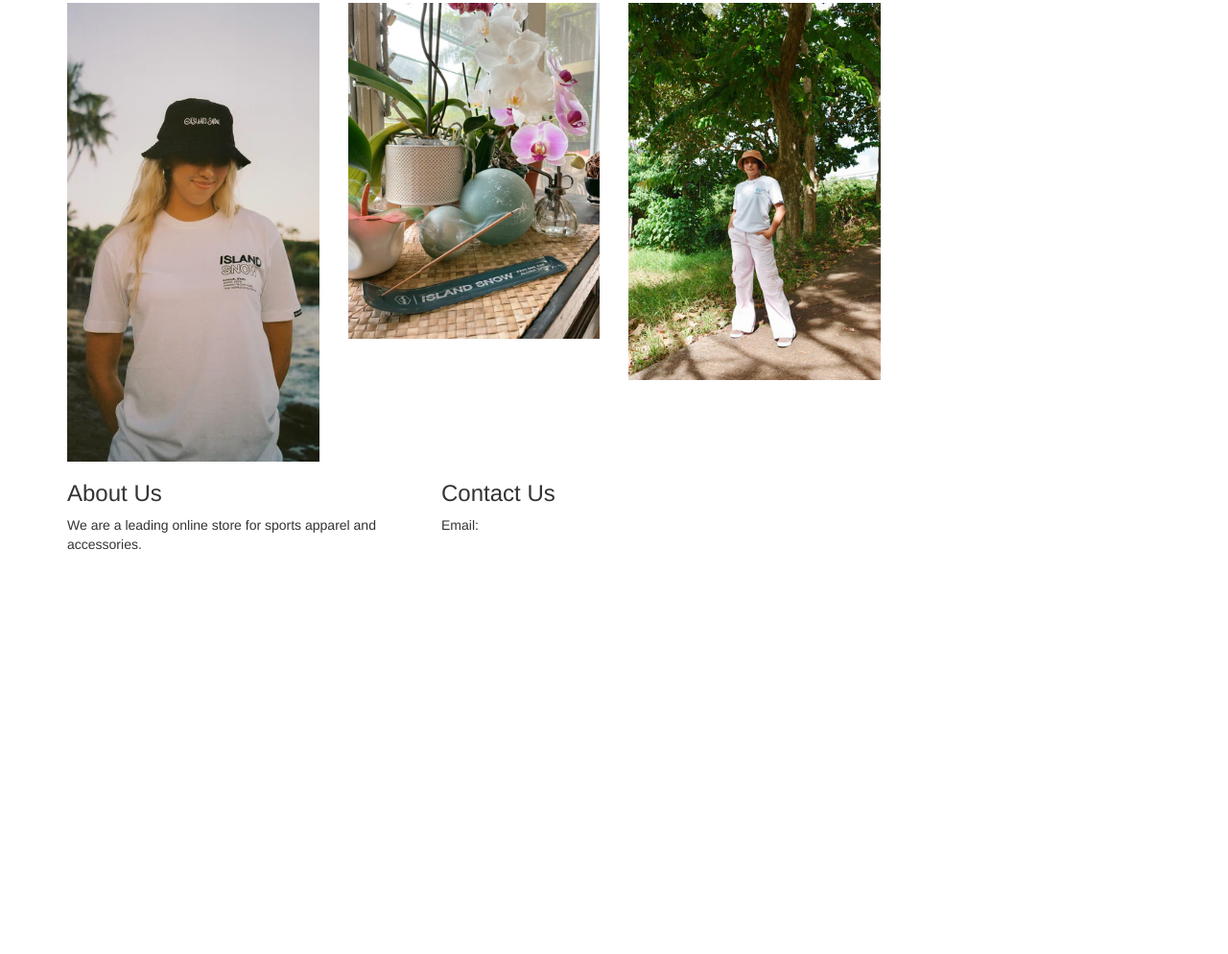
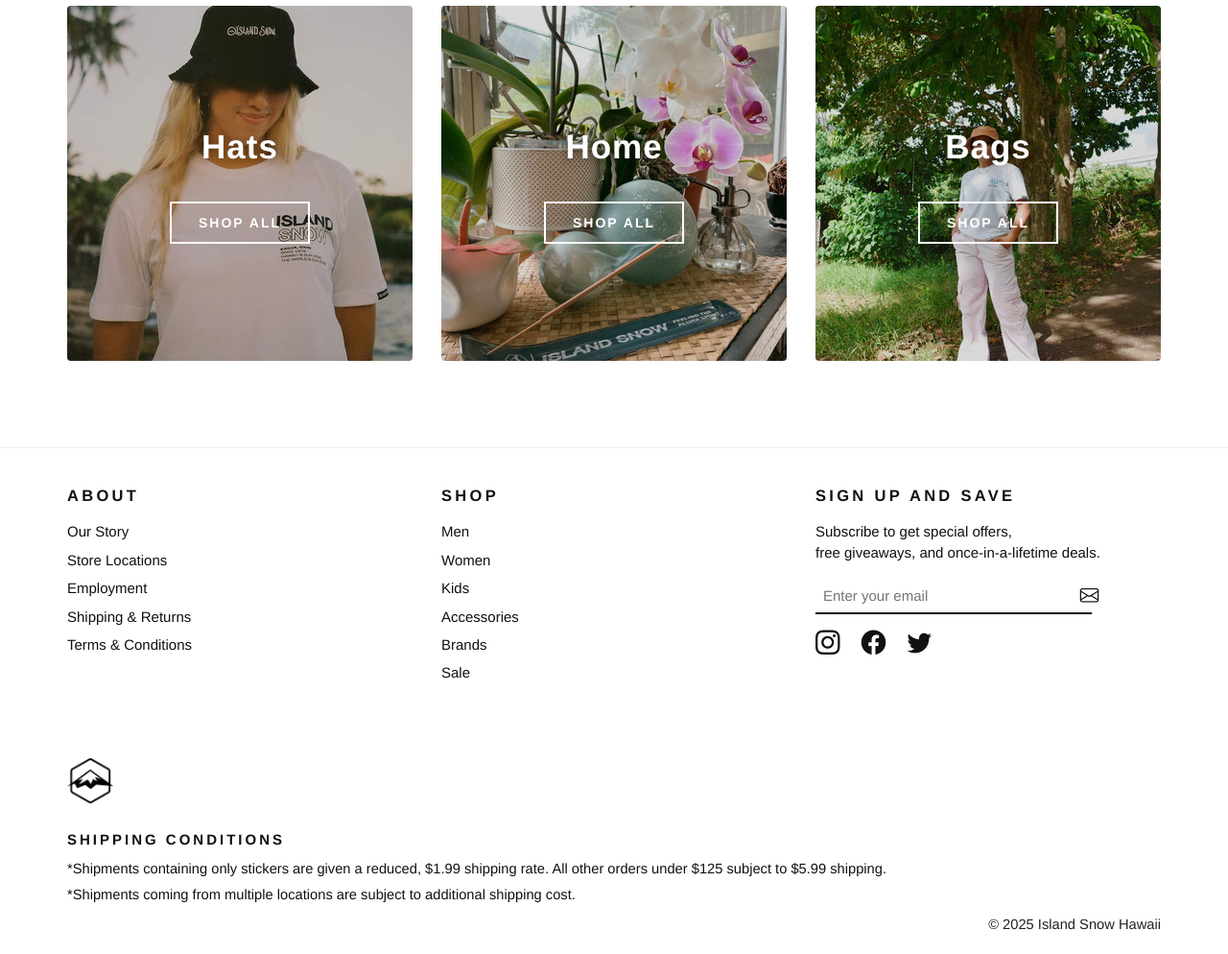
Before and after one commit to jaydenh0925/island-now, a plain HTML site: page index.html in a window 1280 px wide. Shown: the part 1360-2354 px from the top of the page at 96% size. Before the commit the page ends 1947 px from the top, so only its background shows below. Drawn offline with nearby package versions, Linux system fonts and the light colour scheme.

Commit message:
added complete homepage

```diff
--- a/index.html
+++ b/index.html
@@ -1,59 +1,64 @@
 <!DOCTYPE html>
-<!--[if lt IE 7]>      <html class="no-js lt-ie9 lt-ie8 lt-ie7"> <![endif]-->
-<!--[if IE 7]>         <html class="no-js lt-ie9 lt-ie8"> <![endif]-->
-<!--[if IE 8]>         <html class="no-js lt-ie9"> <![endif]-->
-<!--[if gt IE 8]>      <html class="no-js"> <!--<![endif]-->
 <html>
     <head>
         <meta charset="utf-8">
         <meta http-equiv="X-UA-Compatible" content="IE=edge">
-        <title></title>
+        <title>Island Snow Hawaii</title>
         <meta name="description" content="">
         <meta name="viewport" content="width=device-width, initial-scale=1">
         <link rel="stylesheet" href="style.css">
         <link rel="stylesheet" href="https://maxcdn.bootstrapcdn.com/bootstrap/3.3.7/css/bootstrap.min.css">
         <script src="https://ajax.googleapis.com/ajax/libs/jquery/3.2.1/jquery.min.js"></script>
         <link rel="stylesheet" href="https://cdn.jsdelivr.net/npm/bootstrap-icons@1.11.1/font/bootstrap-icons.css">
+        <script src="https://maxcdn.bootstrapcdn.com/bootstrap/3.3.7/js/bootstrap.min.js"></script>
     </head>
     <body>
-        <nav class="navbar navbar-light bg-light">
+        <nav class="navbar navbar-default navbar-fixed-top navbar-expand-lg navbar-light bg-light">
   <div class="container">
+    <div class="navbar-header">
       <a class="navbar-brand" href="#">
         <img src="/Image/ISH_-_Sport_Hex_800x_white_270x.avif" alt="" width="30" height="24">
       </a>
     </div>
-        <div class="container">
     <ul class="nav navbar-nav">
-                <li class="nav-item dropdown">
-                    <a class="nav-link active btn btn-secondary dropdown-toggle" href="#" id="dropdownMenu2" data-toggle="dropdown" aria-haspopup="true" aria-expanded="false">Men <span class="caret"></span></a>
-                    <ul class="dropdown-menu" aria-labelledby="dropdownMenu2">
+      <li class="dropdown">
+        <a href="#" class="dropdown-toggle" data-toggle="dropdown" id="dropdownMenuMen" aria-haspopup="true" aria-expanded="false">
+          Men <span class="caret"></span>
+        </a>
+        <ul class="dropdown-menu" aria-labelledby="dropdownMenuMen">
           <li><a href="#">T-Shirts</a></li>
           <li><a href="#">Shorts</a></li>
           <li><a href="#">Shoes</a></li>
           <li><a href="#">Accessories</a></li>
         </ul>
       </li>
-                <li class="nav-item dropdown">
-                    <a class="nav-link active btn btn-secondary dropdown-toggle" href="#" id="dropdownMenu2" data-toggle="dropdown" aria-haspopup="true" aria-expanded="false">Women <span class="caret"></span></a>
-                    <ul class="dropdown-menu" aria-labelledby="dropdownMenu2">
+      <li class="dropdown">
+        <a href="#" class="dropdown-toggle" data-toggle="dropdown" id="dropdownMenuWomen" aria-haspopup="true" aria-expanded="false">
+          Women <span class="caret"></span>
+        </a>
+        <ul class="dropdown-menu" aria-labelledby="dropdownMenuWomen">
           <li><a href="#">T-Shirts</a></li>
           <li><a href="#">Shorts</a></li>
           <li><a href="#">Shoes</a></li>
           <li><a href="#">Accessories</a></li>
         </ul>
       </li>
-                <li class="nav-item dropdown">
-                    <a class="nav-link active btn btn-secondary dropdown-toggle" href="#" id="dropdownMenu2" data-toggle="dropdown" aria-haspopup="true" aria-expanded="false">Kids <span class="caret"></span></a>
-                    <ul class="dropdown-menu" aria-labelledby="dropdownMenu2">
+      <li class="dropdown">
+        <a href="#" class="dropdown-toggle" data-toggle="dropdown" id="dropdownMenuKids" aria-haspopup="true" aria-expanded="false">
+          Kids <span class="caret"></span>
+        </a>
+        <ul class="dropdown-menu" aria-labelledby="dropdownMenuKids">
           <li><a href="#">T-Shirts</a></li>
           <li><a href="#">Shorts</a></li>
           <li><a href="#">Shoes</a></li>
           <li><a href="#">Accessories</a></li>
         </ul>
       </li>
-                <li class="nav-item dropdown">
-                    <a class="nav-link active btn btn-secondary dropdown-toggle" href="#" id="dropdownMenu2" data-toggle="dropdown" aria-haspopup="true" aria-expanded="false">Accessories <span class="caret"></span></a>
-                    <ul class="dropdown-menu" aria-labelledby="dropdownMenu2">
+      <li class="dropdown">
+        <a href="#" class="dropdown-toggle" data-toggle="dropdown" id="dropdownMenuAccessories" aria-haspopup="true" aria-expanded="false">
+          Accessories <span class="caret"></span>
+        </a>
+        <ul class="dropdown-menu" aria-labelledby="dropdownMenuAccessories">
           <li><a href="#">Bags</a></li>
           <li><a href="#">Hip Bags</a></li>
           <li><a href="#">Hats</a></li>
@@ -63,14 +68,15 @@
           <li><a href="#">GiftCards</a></li>
         </ul>
       </li>
-                <li class="nav-item"><a class="nav-link" href="#">Brands</a></li>
-                <li class="nav-item"><a class="nav-link" href="#">Sale</a></li>
+      <li><a href="#">Brands</a></li>
+      <li><a href="#">Sale</a></li>
     </ul>
     <ul class="nav navbar-nav navbar-right">
-                <li class="nav-item"><a class="nav-link" href="#"><i class="bi bi-person p-1"></i> </a></li>
-                <li class="nav-item"><a class="nav-link" href="#"><i class="bi bi-search p-1"></i> </a></li>
-                <li class="nav-item"><a class="nav-link" href="#"><i class="bi bi-cart p-1"></i> </a></li>
+      <li><a href="#"><i class="bi bi-person p-1"></i></a></li>
+      <li><a href="#"><i class="bi bi-search p-1"></i></a></li>
+      <li><a href="#"><i class="bi bi-cart p-1"></i></a></li>
     </ul>
+  </div>
 </nav>
 
         <div class="container banner">
@@ -121,6 +127,8 @@
             </div>
         </div>
 
+
+        <!--shop by catergory men and women-->
         <div class="container shop-category-section">
         <div class="row">
             <div class="col-md-6">
@@ -145,38 +153,88 @@
         </div>
 
         <!--shop by calotegory-->
-        <div class="container">
-            <h2>Shop by Category</h2>
+        <div class="container shop-category-section">
+            <h2 style="text-align:center; font-weight:bold; margin-bottom:32px;">Shop by Category</h2>
             <div class="row">
-                <div class="col-md-3">
-                    <img src="/Image/Product/Photo_Aug_17_6_13_05_PM_360x.webp" alt="Category Image" class="img-responsive"/>
+                <div class="col-md-4">
+                    <div class="category-card" style="background-image: url('/Image/Product/Photo_Aug_17_6_13_05_PM_360x.webp');">
+                        <div class="category-card-overlay">
+                            <div class="category-card-title">Hats</div>
+                            <a href="#" class="category-card-btn">SHOP ALL</a>
                         </div>
-                <div class="col-md-3">
-                    <img src="/Image/Product/77CDBFAB-E5AE-49BA-A48C-A6014B8D3621_360x.webp" alt="Category Image" class="img-responsive"/>
                     </div>
-                <div class="col-md-3">
-                    <img src="/Image/Product/website_photo_womens_360x.webp" alt="Category Image" class="img-responsive"/>
+                </div>
+                <div class="col-md-4">
+                    <div class="category-card" style="background-image: url('/Image/Product/77CDBFAB-E5AE-49BA-A48C-A6014B8D3621_360x.webp');">
+                        <div class="category-card-overlay">
+                            <div class="category-card-title">Home</div>
+                            <a href="#" class="category-card-btn">SHOP ALL</a>
+                        </div>
+                    </div>
+                </div>
+                <div class="col-md-4">
+                    <div class="category-card" style="background-image: url('/Image/Product/website_photo_womens_360x.webp');">
+                        <div class="category-card-overlay">
+                            <div class="category-card-title">Bags</div>
+                            <a href="#" class="category-card-btn">SHOP ALL</a>
+                        </div>
+                    </div>
                 </div>
             </div>
         </div>
 
         <!--footer-->
-        <footer class="container">
+        <footer class="footer-main">
+        <div class="container">
             <div class="row">
-                <div class="col-md-4">
-                    <h3>About Us</h3>
-                    <p>We are a leading online store for sports apparel and accessories.</p>
+            <div class="col-md-4 footer-col">
+                <h4>ABOUT</h4>
+                <ul class="footer-links">
+                <li><a href="#">Our Story</a></li>
+                <li><a href="#">Store Locations</a></li>
+                <li><a href="#">Employment</a></li>
+                <li><a href="#">Shipping &amp; Returns</a></li>
+                <li><a href="#">Terms &amp; Conditions</a></li>
+                </ul>
             </div>
-                <div class="col-md-4">
-                    <h3>Contact Us</h3>
-                    <p>Email:
-                    <a href="mailto:"></a>
-
-
-
-
-
-
+            <div class="col-md-4 footer-col">
+                <h4>SHOP</h4>
+                <ul class="footer-links">
+                <li><a href="#">Men</a></li>
+                <li><a href="#">Women</a></li>
+                <li><a href="#">Kids</a></li>
+                <li><a href="#">Accessories</a></li>
+                <li><a href="#">Brands</a></li>
+                <li><a href="#">Sale</a></li>
+                </ul>
+            </div>
+            <div class="col-md-4 footer-col">
+                <h4>SIGN UP AND SAVE</h4>
+                <p>Subscribe to get special offers,<br>free giveaways, and once-in-a-lifetime deals.</p>
+                <form class="footer-newsletter">
+                <input type="email" placeholder="Enter your email" />
+                <span class="footer-email-icon"><i class="bi bi-envelope"></i></span>
+                </form>
+                <div class="footer-social">
+                <a href="#"><i class="bi bi-instagram"></i></a>
+                <a href="#"><i class="bi bi-facebook"></i></a>
+                <a href="#"><i class="bi bi-twitter"></i></a>
+                </div>
+            </div>
+            </div>
+            <div class="footer-logo-row">
+            <img src="/Image/ISH-Stealth_x50@2x.avif" alt="Logo" class="footer-logo" />
+            </div>
+            <div class="footer-shipping">
+            <h5>SHIPPING CONDITIONS</h5>
+            <p>*Shipments containing only stickers are given a reduced, $1.99 shipping rate. All other orders under $125 subject to $5.99 shipping.</p>
+            <p>*Shipments coming from multiple locations are subject to additional shipping cost.</p>
+            </div>
+            <div class="footer-copyright">
+            &copy; 2025 Island Snow Hawaii
+            </div>
+        </div>
+        </footer>
 
         <script src="" async defer></script>
     </body>
--- a/style.css
+++ b/style.css
@@ -1,5 +1,14 @@
-nav {
-    background-color: black;;
+body {
+    font-family: Arial, sans-serif;
+    margin: 0;
+    padding-top: 60px; /* Adjust for fixed navbar */
+    background-color: #f4f4f4;
+}
+.navbar {
+    background-color: black !important;
+    color:#222;
+    padding-bottom: 5px;
+
 }
 nav img {
     width: 100%;
@@ -38,6 +47,10 @@
     margin-top: 10px;
 }
 .product-card {
+    max-width: 100%;
+    display: inline-block;
+    vertical-align: top;
+    object-fit: contain;
     background: #f7f7f7;
     padding: 18px 10px 24px 10px;
     margin-bottom: 24px;
@@ -110,3 +123,166 @@
   background: #fff;
   color: #222;
 }
+
+/* Shop by Category Section */
+.shop-category-section {
+    margin-top: 40px;
+    margin-bottom: 40px;
+}
+.category-card {
+    position: relative;
+    height: 370px;
+    background-size: cover;
+    background-position: center;
+    border-radius: 4px;
+    margin-bottom: 30px;
+    display: flex;
+    align-items: center;
+    justify-content: center;
+    overflow: hidden;
+}
+.category-card-overlay {
+    position: absolute;
+    top: 0; left: 0; right: 0; bottom: 0;
+    background: rgba(0,0,0,0.15);
+    display: flex;
+    flex-direction: column;
+    align-items: center;
+    justify-content: center;
+}
+.category-card-title {
+    color: #fff;
+    font-size: 2.5em;
+    font-weight: bold;
+    margin-bottom: 24px;
+    text-shadow: 0 2px 8px rgba(0,0,0,0.4);
+    letter-spacing: 1px;
+}
+.category-card-btn {
+    display: inline-block;
+    border: 2px solid #fff;
+    color: #fff;
+    background: transparent;
+    padding: 10px 28px;
+    font-weight: bold;
+    letter-spacing: 2px;
+    font-size: 1em;
+    text-decoration: none;
+    transition: background 0.2s, color 0.2s;
+    margin-top: 8px;
+}
+.category-card-btn:hover {
+    background: #fff;
+    color: #222;
+    text-decoration: none;
+}
+
+/*Footer*/
+/* Footer Styles */
+.footer-main {
+  background: #fff;
+  color: #111;
+  margin-top: 60px;
+  font-size: 15px;
+  border-top: 1px solid #eee;
+  padding-top: 40px;
+  padding-bottom: 20px;
+}
+.footer-main .footer-col {
+  margin-bottom: 30px;
+}
+.footer-main h4 {
+  font-size: 1.1em;
+  letter-spacing: 0.2em;
+  font-weight: bold;
+  margin-bottom: 18px;
+  margin-top: 0;
+}
+.footer-main .footer-links {
+  list-style: none;
+  padding: 0;
+  margin: 0;
+}
+.footer-main .footer-links li {
+  margin-bottom: 8px;
+}
+.footer-main .footer-links a {
+  color: #111;
+  text-decoration: none;
+  transition: color 0.2s;
+}
+.footer-main .footer-links a:hover {
+  color: #888;
+  text-decoration: underline;
+}
+.footer-main .footer-newsletter {
+  position: relative;
+  margin: 18px 0 12px 0;
+}
+.footer-main .footer-newsletter input[type="email"] {
+  width: 80%;
+  border: none;
+  border-bottom: 2px solid #111;
+  padding: 6px 36px 6px 8px;
+  font-size: 1em;
+  background: transparent;
+  outline: none;
+}
+.footer-main .footer-email-icon {
+  position: absolute;
+  right: 18%;
+  top: 50%;
+  transform: translateY(-50%);
+  font-size: 1.3em;
+  color: #111;
+}
+.footer-main .footer-social {
+  margin-top: 10px;
+}
+.footer-main .footer-social a {
+  color: #111;
+  font-size: 1.7em;
+  margin-right: 18px;
+  transition: color 0.2s;
+  display: inline-block;
+}
+.footer-main .footer-social a:hover {
+  color: #888;
+}
+.footer-main .footer-logo-row {
+  text-align: left;
+  margin: 40px 0 20px 0;
+}
+.footer-main .footer-logo {
+  width: 48px;
+  height: auto;
+}
+.footer-main .footer-shipping {
+  margin: 30px 0 10px 0;
+}
+.footer-main .footer-shipping h5 {
+  font-size: 1em;
+  letter-spacing: 0.2em;
+  font-weight: bold;
+  margin-bottom: 12px;
+  margin-top: 0;
+}
+.footer-main .footer-shipping p {
+  margin-bottom: 6px;
+  font-size: 0.98em;
+}
+.footer-main .footer-copyright {
+  text-align: right;
+  font-size: 0.98em;
+  color: #222;
+  margin-top: 10px;
+}
+@media (max-width: 767px) {
+  .footer-main .footer-logo-row,
+  .footer-main .footer-copyright {
+    text-align: center;
+  }
+  .footer-main .footer-email-icon {
+    right: 8%;
+  }
+}
```
Also changed, not shown: Image/ISH-Stealth_x50@2x.avif (added). Lines whose indentation alone changed are shown as unchanged.
